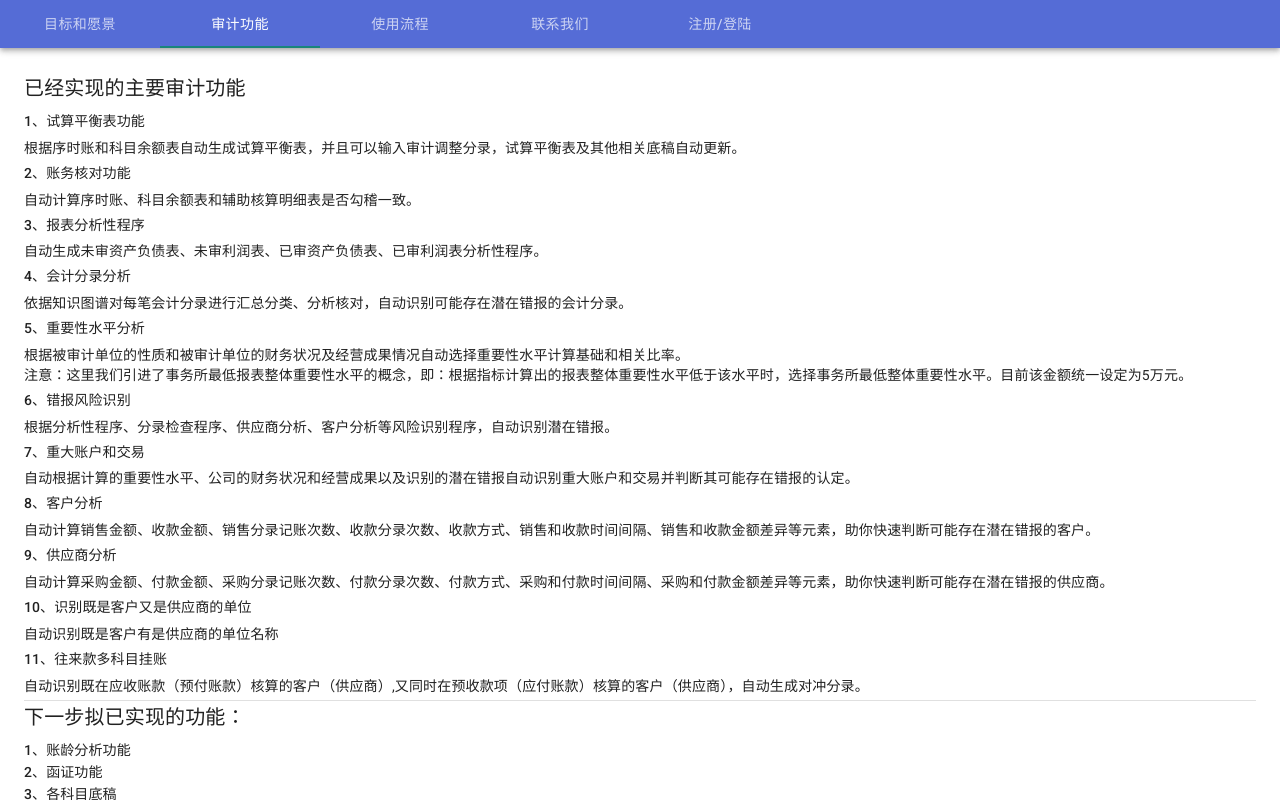
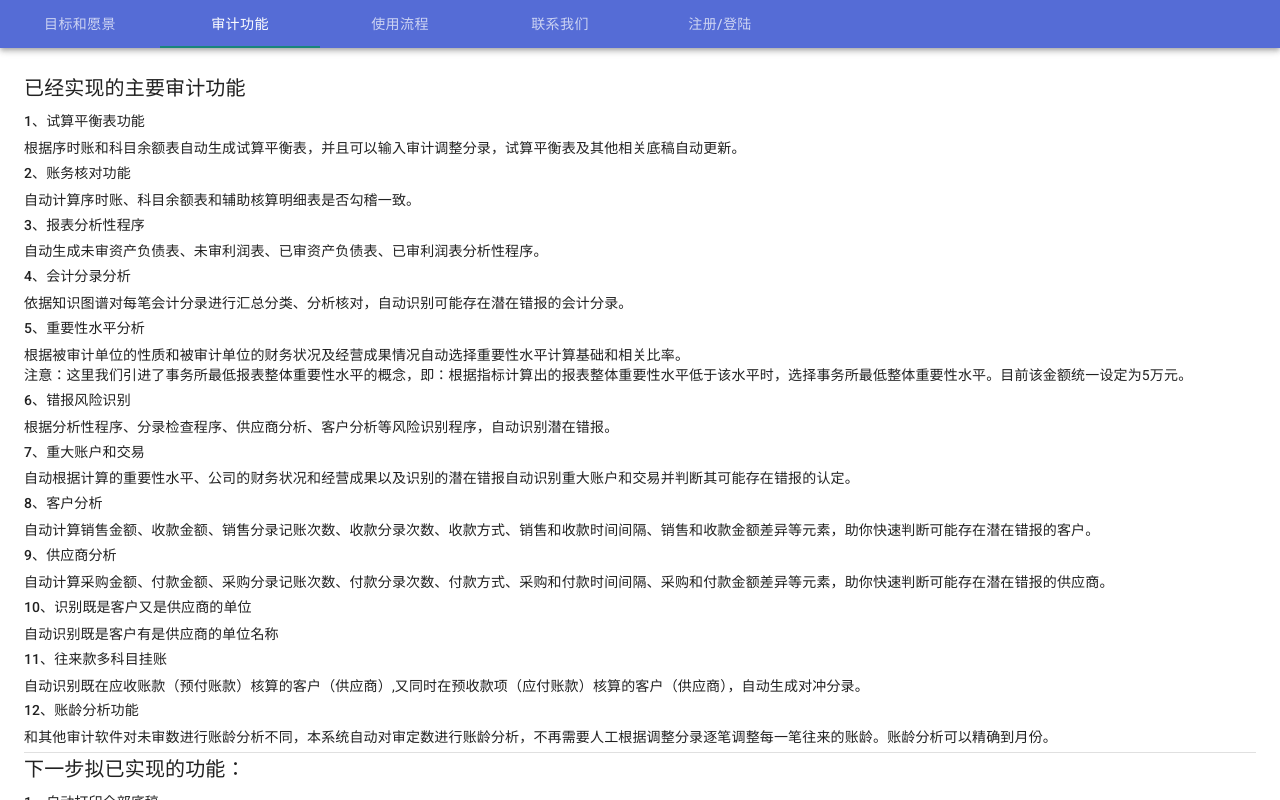
Before and after one commit to litufu/gewuaduitfront, a React (Create React App) app: page / in a window 1280 px wide. Both pictures are taken after a click on the tab "审计功能". Shown: the top 800 px of the page. Built offline with nearby package versions, Linux system fonts and the light colour scheme; what apollo-upload-client would draw is missing.

Commit message:
更改首页说明

```diff
--- a/src/pages/index.js
+++ b/src/pages/index.js
@@ -176,12 +176,18 @@ export default function SimpleTabs() {
         <Typography variant="body2" gutterBottom>
             自动识别既在应收账款（预付账款）核算的客户（供应商）,又同时在预收款项（应付账款）核算的客户（供应商），自动生成对冲分录。
           </Typography>
+          <Typography variant="subtitle2" gutterBottom>
+          12、账龄分析功能
+        </Typography>
+        <Typography variant="body2" gutterBottom>
+            和其他审计软件对未审数进行账龄分析不同，本系统自动对审定数进行账龄分析，不再需要人工根据调整分录逐笔调整每一笔往来的账龄。账龄分析可以精确到月份。
+          </Typography>
         <Divider />
         <Typography variant="h6" gutterBottom>
           下一步拟已实现的功能：
         </Typography>
         <Typography variant="subtitle2" gutterBottom>
-          1、账龄分析功能 <br />
+          1、自动打印全部底稿 <br />
           2、函证功能 <br />
           3、各科目底稿 <br />
           4、集团合并报表 <br />
```
